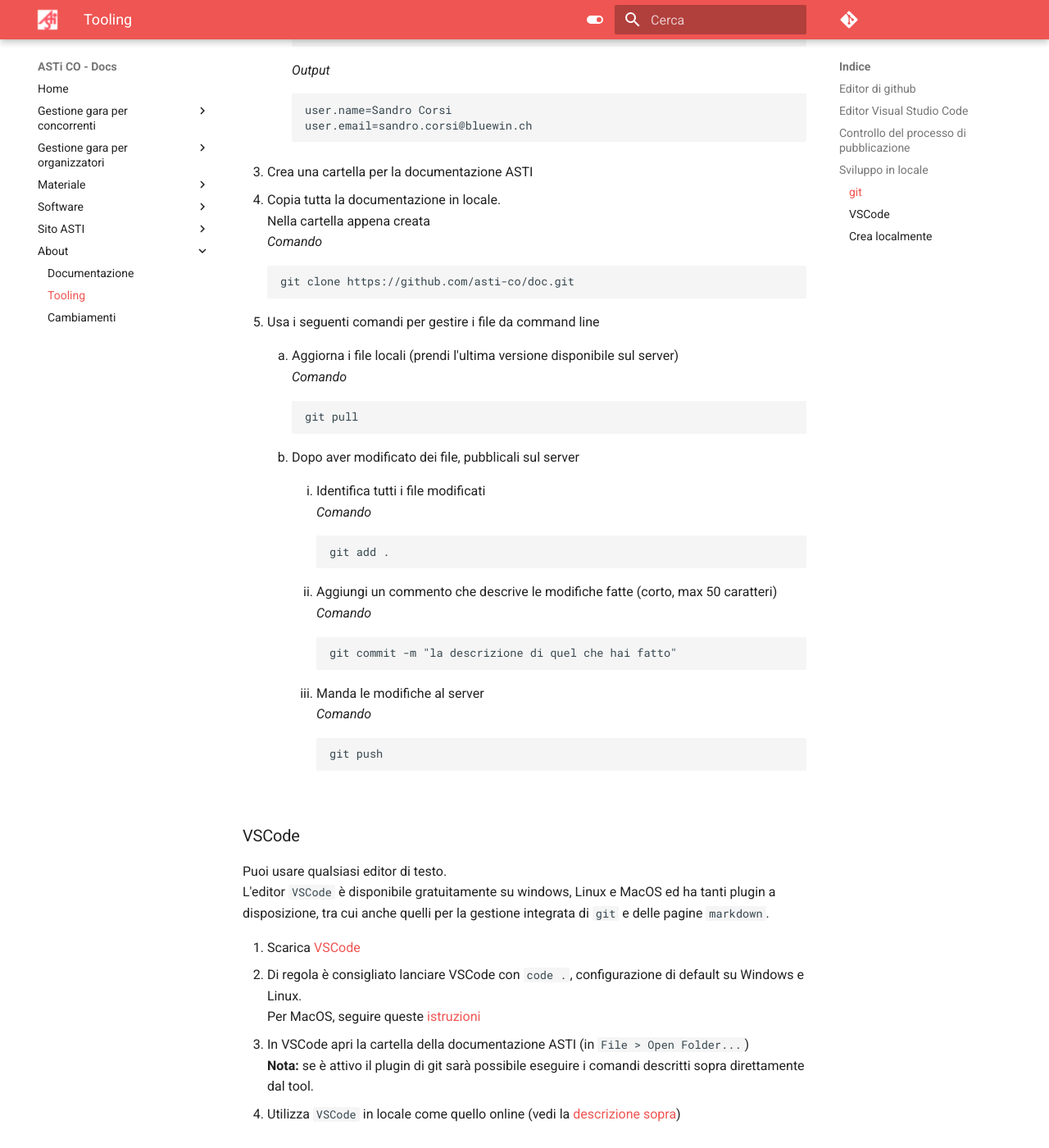
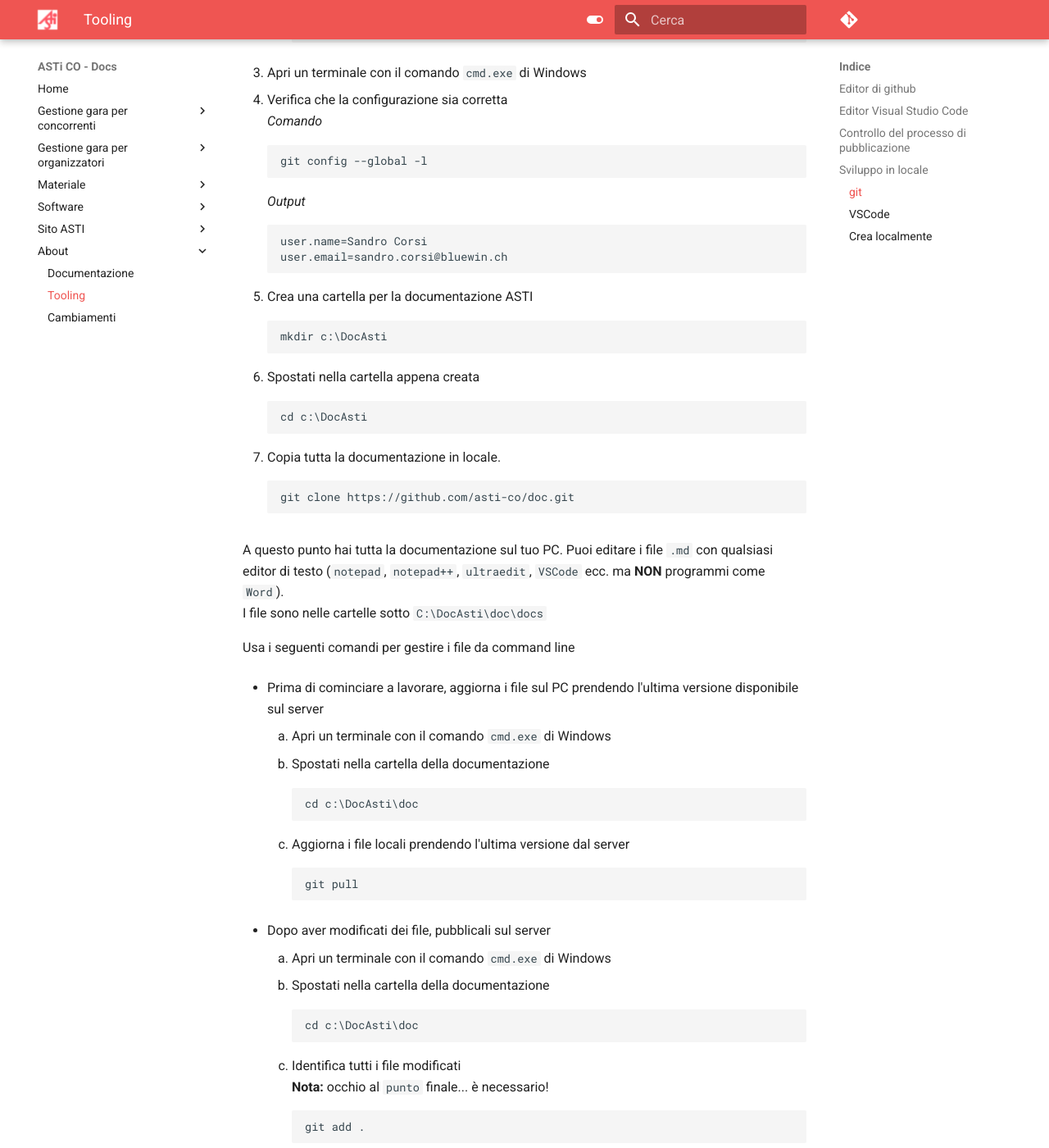
Before and after one commit to asti-co/doc, an MkDocs documentation site: the page built from docs/about/tooling.md, in a window 1280 px wide and 1400 px high, scrolled down 5749 px. Shown: the whole window at 82% size. Built offline with MkDocs 1.6.1 and Material for MkDocs 9.7.7, drawn with Linux system fonts in a browser that asks for light colours; comment, search, counter and statistics services are not loaded; some of the changed text lies outside the part shown.

Commit message:
più dettagli per sviluppo in locale

````diff
--- a/docs/about/tooling.md
+++ b/docs/about/tooling.md
@@ -71,7 +71,10 @@
 
 ### git
 
-1. Installa `git`
+Git è un programma per la gestione di file condivisi che permette la collaborazione di varie persone nella creazione e nell'aggiornamento dei file, mantenendo tutte le modifiche come versioni dei file.
+
+1. Installa `git` scaricandolo dal sito ufficiale [git-scm.com/downloads](https://git-scm.com/downloads)
+**Nota:** per Windows scegli `Standalone installer`
 1. Configura `git`
     1. Apri il file `.gitconfig` nella cartella utente con un editor di testo.
     **Nota:** il file è nascosto, per cui abilita la visione dei file nascosti.
@@ -85,7 +88,8 @@
 	        email = sandro.corsi@bluewin.ch
         ```
 
-    1. Verifica che la configurazione sia corretta
+ 1. Apri un terminale con il comando `cmd.exe` di Windows
+ 1. Verifica che la configurazione sia corretta
     *Comando*
         ```
         git config --global -l
@@ -97,43 +101,64 @@
         ```
 
 1. Crea una cartella per la documentazione ASTI
+    ```
+    mkdir c:\DocAsti
+    ```
+1. Spostati nella cartella appena creata
+    ```
+    cd c:\DocAsti
+    ```
 1. Copia tutta la documentazione in locale.
-Nella cartella appena creata
-    *Comando*
     ```
     git clone https://github.com/asti-co/doc.git
     ```
 
-1. Usa i seguenti comandi per gestire i file da command line
-    1. Aggiorna i file locali (prendi l'ultima versione disponibile sul server)
-    *Comando*
-    ```
-    git pull
-    ```
+A questo punto hai tutta la documentazione sul tuo PC. Puoi editare i file `.md` con qualsiasi editor di testo (`notepad`, `notepad++`, `ultraedit`, `VSCode` ecc. ma **NON** programmi come `Word`).
+I file sono nelle cartelle sotto `C:\DocAsti\doc\docs`
 
-    1. Dopo aver modificato dei file, pubblicali sul server
-        1. Identifica tutti i file modificati
-        *Comando*
+Usa i seguenti comandi per gestire i file da command line
+
+- Prima di cominciare a lavorare, aggiorna i file sul PC prendendo l'ultima versione disponibile sul server
+
+    1. Apri un terminale con il comando `cmd.exe` di Windows
+    1. Spostati nella cartella della documentazione
+        ```
+        cd c:\DocAsti\doc
+        ```
+    1. Aggiorna i file locali prendendo l'ultima versione dal server
+        ```
+        git pull
+        ```
+
+- Dopo aver modificati dei file, pubblicali sul server
+
+    1. Apri un terminale con il comando `cmd.exe` di Windows
+    1. Spostati nella cartella della documentazione
+        ```
+        cd c:\DocAsti\doc
+        ```
+    1. Identifica tutti i file modificati
+    **Nota:** occhio al `punto` finale... è necessario!
         ```
         git add .
         ```
-
-        1. Aggiungi un commento che descrive le modifiche fatte (corto, max 50 caratteri)
-        *Comando*
+    1. Aggiungi un commento che descrive le modifiche fatte (corto, max 50 caratteri)
         ```
         git commit -m "la descrizione di quel che hai fatto"
         ```
-
-        1. Manda le modifiche al server
-        *Comando*
+    1. Manda le modifiche al server
         ```
         git push
+        ```
+    1. Aggiorna i file locali prendendo l'ultima versione dal server
+        ```
+        git pull
         ```
 
 ### VSCode
 
 Puoi usare qualsiasi editor di testo.
-L'editor `VSCode` è disponibile gratuitamente su windows, Linux e MacOS ed ha tanti plugin a disposizione, tra cui anche quelli per la gestione integrata di `git` e delle pagine `markdown`.
+L'editor `VSCode` è disponibile gratuitamente su Windows, Linux e MacOS ed ha tanti plugin a disposizione, tra cui anche quelli per la gestione integrata di `git` e delle pagine `markdown`.
 
 1. Scarica [VSCode](https://code.visualstudio.com/)
 1. Di regola è consigliato lanciare VSCode con `code .`, configurazione di default su Windows e Linux.
@@ -146,7 +171,11 @@
 
 ??? Example "Per la generazione delle pagine su Linux/MaxOS"
 
-    1. In un terminale, vai nella cartella della documentazione ASTI
+    1. Apri un terminale con il comando `cmd.exe` di Windows
+    1. Spostati nella cartella della documentazione
+        ```
+        cd c:\DocAsti\doc
+        ```
     1. Inizialmente (solo una volta) inizializza il sistema
     ```
     make venv serve
@@ -166,11 +195,14 @@
     **Nota:** il sistema si accorge autonomamente del cambiamento del contenuto delle pagine e ogni volta che salvi un file questo viene compilato e la pagina è aggiornata nel browser.
 
 ??? Example "Per la generazione delle pagine in Windows"
-    Se hai coraggio, prova questa procedura ma senza garanzia...
-    Per andare sul sicuro è consigliabile usare il subsystem Linux su Windows.
+    La seguente descrizione usa comandi `python` da lanciare in un terminale di Windows.
 
     1. Installa Python3 da [https://www.python.org/downloads/](https://www.python.org/downloads/)
-    1. In un terminale, vai nella cartella della documentazione ASTI
+    1. Apri un terminale con il comando `cmd.exe` di Windows
+    1. Spostati nella cartella della documentazione
+        ```
+        cd c:\DocAsti\doc
+        ```
     1. Inizialmente (solo una volta) inizializza il sistema
         1. Crea l'ambiente
         ```
@@ -214,13 +246,14 @@
 ??? Example "Per la generazione delle pagine in Windows col Subsystem for Linux"
     Questa soluzione utilizza il Windows Subsystem for Linux per eseguire alcuni comandi in Windows ed alcuni in Linux.
 
-    1. In un terminale installa il Windows Subsystem for Linux (WSL) con Ubuntu (vedi la [documentazione Microsoft](https://docs.microsoft.com/en-us/windows/wsl/install))
-    ```
-    wsl --install
-    ```
+    1. Installa e configura WSL (solo una volta)
 
-    1. Configura WSL (solo una volta)
-        1. Apri il terminale di WSL
+        1. Apri un terminale con il comando `cmd.exe` di Windows
+        1. Installa il Windows Subsystem for Linux (WSL) con Ubuntu (vedi la [documentazione Microsoft](https://docs.microsoft.com/en-us/windows/wsl/install))
+        ```
+        wsl --install
+        ```
+        1. Apri il terminale di WSL con il comando `wsl.exe`
         1. Inizializza il sistema
         ```
         # assicurati che il sistema sia aggiornato
@@ -236,7 +269,7 @@
         1. Vai nella cartella della documentazione ASTI
         **Nota:** il disco `C:` è accessibile in WSL come cartella `/mnt/c`
         ```
-        cd /mnt/c/path/alla/catella/ASTI
+        cd /mnt/c/DocAsti/doc
         ```
 
         1. Crea l'ambiente e lancia il server
@@ -245,11 +278,11 @@
         ```
 
     1. In seguito, usa unicamente questi comandi
-        1. Apri il terminale di WSL
+        1. Apri il terminale di WSL con il comando `wsl.exe`
         1. Vai nella cartella della documentazione ASTI
         **Nota:** il disco `C:` è accessibile in WSL come cartella `/mnt/c`
         ```
-        cd /mnt/c/path/alla/catella/ASTI
+        cd /mnt/c/DocAsti/doc
         ```
 
         1. Lancia il server
````
